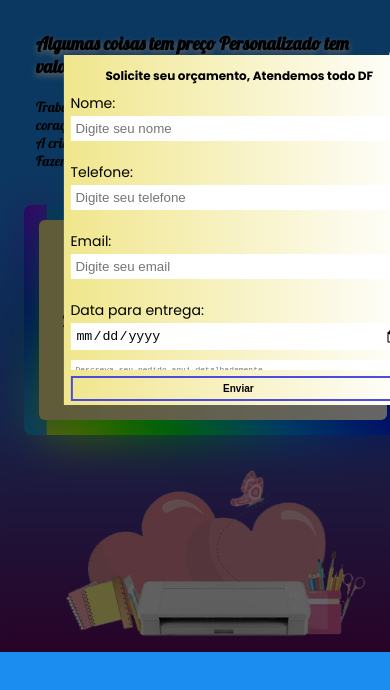
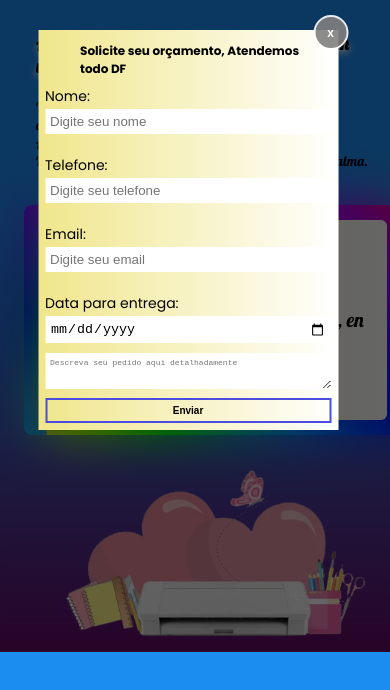
Before and after one commit to FabricioAndrade39/Atelie-Mimos-da-Lili, a plain HTML site: page index.html in a window 390 px wide. Both pictures are taken after a click on the button "Solicitar Orçamento". Shown: the part 192-882 px from the top of the page. Drawn offline with Linux system fonts and the light colour scheme.

Commit message:
melhorando a responsividade

```diff
--- a/css/media-query.css
+++ b/css/media-query.css
@@ -121,8 +121,8 @@
 
     .formulario {
         padding: 4px 7px;
-        width: 350px;
-        height: 350px;
+        width: 300px;
+        height: 400px;
     }
 
     .title-modal {
@@ -157,7 +157,7 @@
 
     .btn-enviar {
         padding: 5px;
-        margin-top: 3px;
+        margin-top: 6px;
         margin-bottom: 3px;
         font-size: 10px;
     }
@@ -167,9 +167,9 @@
     }
 
     #modal {
-        left: 25%;
+        left: 15%;
         top: 50%;
-        transform: translate(-25%, -50%);
+        transform: translate(-15%, -50%);
     }
 
     #close-modal {
@@ -177,7 +177,7 @@
         padding: 3px 3px;
         width: 35px;
         height: 35px;
-        left: 325px;
+        left: 275px;
         top: -15px;
     }
 
```
